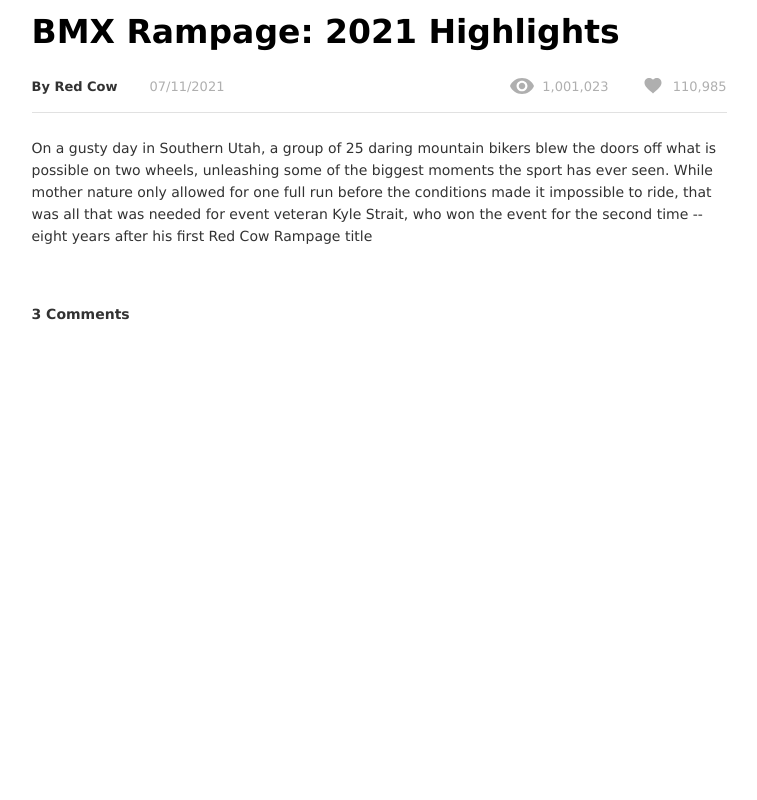
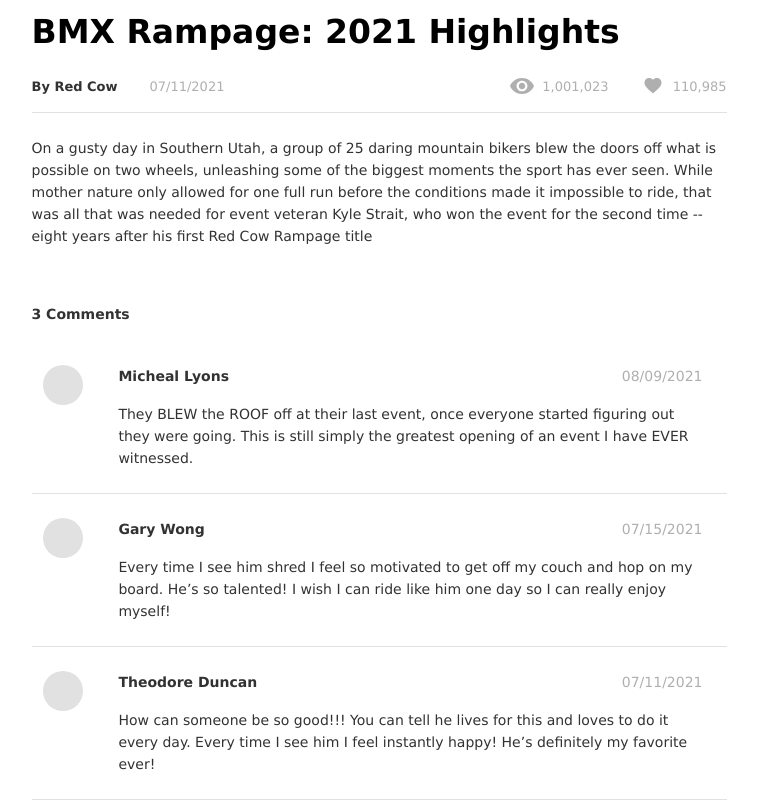
Before and after one commit to james-kwok/james-kwok-brainflix, a React (Create React App) app: page / in a window 1280 px wide. Shown: the part 578-1378 px from the top of the page, without its empty margins (261-1018 px from the left). Before the commit the page ends 919 px from the top, so only its background shows below. Built offline with nearby package versions, Linux system fonts and the light colour scheme; a web font is replaced by a local one.

Commit message:
create comments component

```diff
--- a/src/App.js
+++ b/src/App.js
@@ -1,6 +1,7 @@
 import Navigation from './component/Navigation/Navigation.jsx';
 import Hero from './component/Hero/Hero.jsx';
 import VideoDetails from './component/VideoDetails/VideoDetails.jsx';
+import Comments from './component/Comments/Comments.jsx';
 import displayDetails from './data/video-details.json';
 import { useState } from "react";
 import './App.scss';
@@ -14,6 +15,7 @@ function App() {
         <Navigation />
         <Hero />
         <VideoDetails displayVideo = {displayVideo}/>
+        <Comments displayVideo = {displayVideo}/>
     </>
     );
 }
--- /dev/null
+++ b/src/component/Comments/Comments.jsx
@@ -0,0 +1,36 @@
+import "./Comments.scss";
+
+const Comments = ({ displayVideo }) => {
+  const { comments } = displayVideo;
+
+  //   const convertTimestamp = new Date(comments.timestamp).toLocaleDateString("en-US", {
+  //     year: "numeric",
+  //     month: "2-digit",
+  //     day: "2-digit",
+  // });
+
+  return (
+    <div className="comments">
+      {displayVideo.comments.map((comments) => {
+        return (
+          <div className="comments__card" key={comments.id}>
+            <div className="comments__placeholder"></div>
+            <div className="comments__text-container">
+              <p className="comments__name">{comments.name}</p>
+              <p className="comments__timestamp">
+                {new Date(comments.timestamp).toLocaleDateString("en-US", {
+                  year: "numeric",
+                  month: "2-digit",
+                  day: "2-digit",
+                })}
+              </p>
+              <p className="comments__comment-text">{comments.comment}</p>
+            </div>
+          </div>
+        );
+      })}
+    </div>
+  );
+};
+
+export default Comments;
--- /dev/null
+++ b/src/component/Comments/Comments.scss
@@ -0,0 +1,104 @@
+@use '../../styles/partials/colors' as *;
+@use '../../styles/partials/breakpoints' as *;
+@use '../../styles/partials/typography' as *;
+
+.comments {
+
+    padding: 1rem;
+
+    @include tablet {
+        padding: 2.25rem;
+    }
+
+    @include desktop {
+        max-width: 43.4375rem;
+        margin: auto;
+        padding: 0;
+    }
+
+    &__card {
+        display: flex;
+        justify-content: center;
+        padding: 1rem 0;
+        border-bottom: 1px solid $secondary-silver;
+
+        @include tablet {
+            justify-content: flex-start;
+        }
+
+        @include desktop {
+            padding: 1.5rem 1.5rem 1.5rem 0.6875rem;
+        }
+    }
+
+    &__placeholder {
+        background-color: $secondary-silver;
+        max-width: 100%;
+        height: 2.25rem;
+        width: 2.25rem;
+        border-radius: 50%;
+
+        @include tablet {
+            height: 2.5rem;
+            width: 2.5rem;
+        }
+    }
+
+    &__text-container {
+        width: 83%;
+        display: flex;
+        flex-wrap: wrap;
+        margin-left: 1rem;
+
+        @include tablet {
+            width: 91%;
+            margin-left: auto;
+        }
+
+        @include desktop {
+            width: 88.50%;
+        }
+    }
+
+    &__name {
+        font-size: $body-size-mobile;
+        font-weight: $labels-buttons-weight;
+        line-height: $body-line-height-mobile;
+        color: $primary-black;
+        flex-grow: 1;
+
+        @include tablet {
+            font-size: $body-size;
+            line-height: $body-line-height;
+        }
+    }
+
+    &__timestamp {
+        font-size: $body-size-mobile;
+        font-weight: $body-weight-mobile;
+        line-height: $body-line-height-mobile;
+        color: $primary-silver;
+
+        @include tablet {
+            font-size: $body-size;
+            line-height: $body-line-height;
+            margin-left: auto;
+        }
+    }
+
+    &__comment-text {
+        font-size: $body-size-mobile;
+        font-weight: $body-weight-mobile;
+        line-height: $body-line-height-mobile;
+        color: $primary-black;
+        flex-basis: 100%;
+        margin-top: 1rem;
+        word-break: break-word;
+
+        @include tablet {
+            font-size: $body-size;
+            line-height: $body-line-height;
+
+        }
+    }
+}
```
